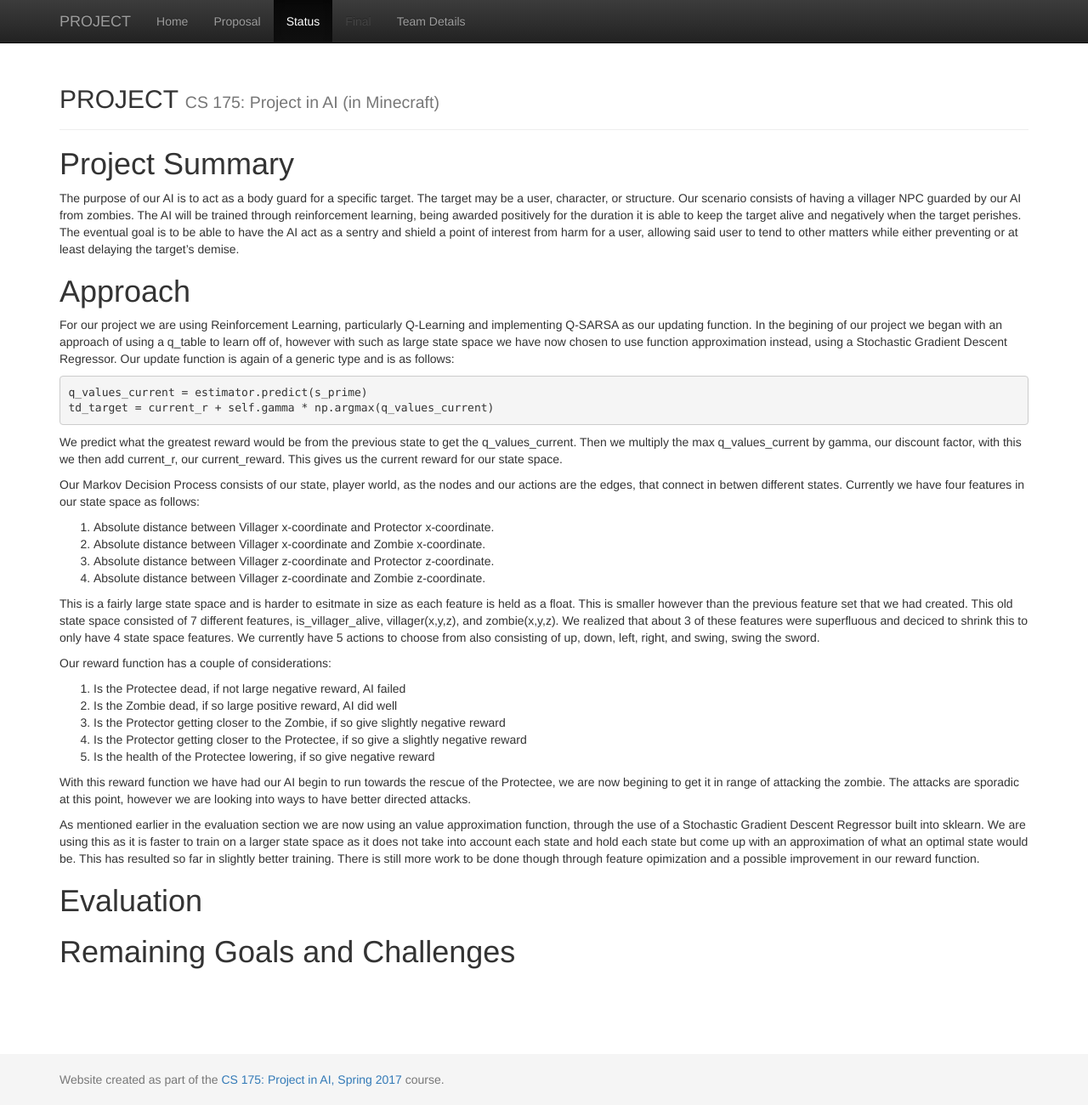
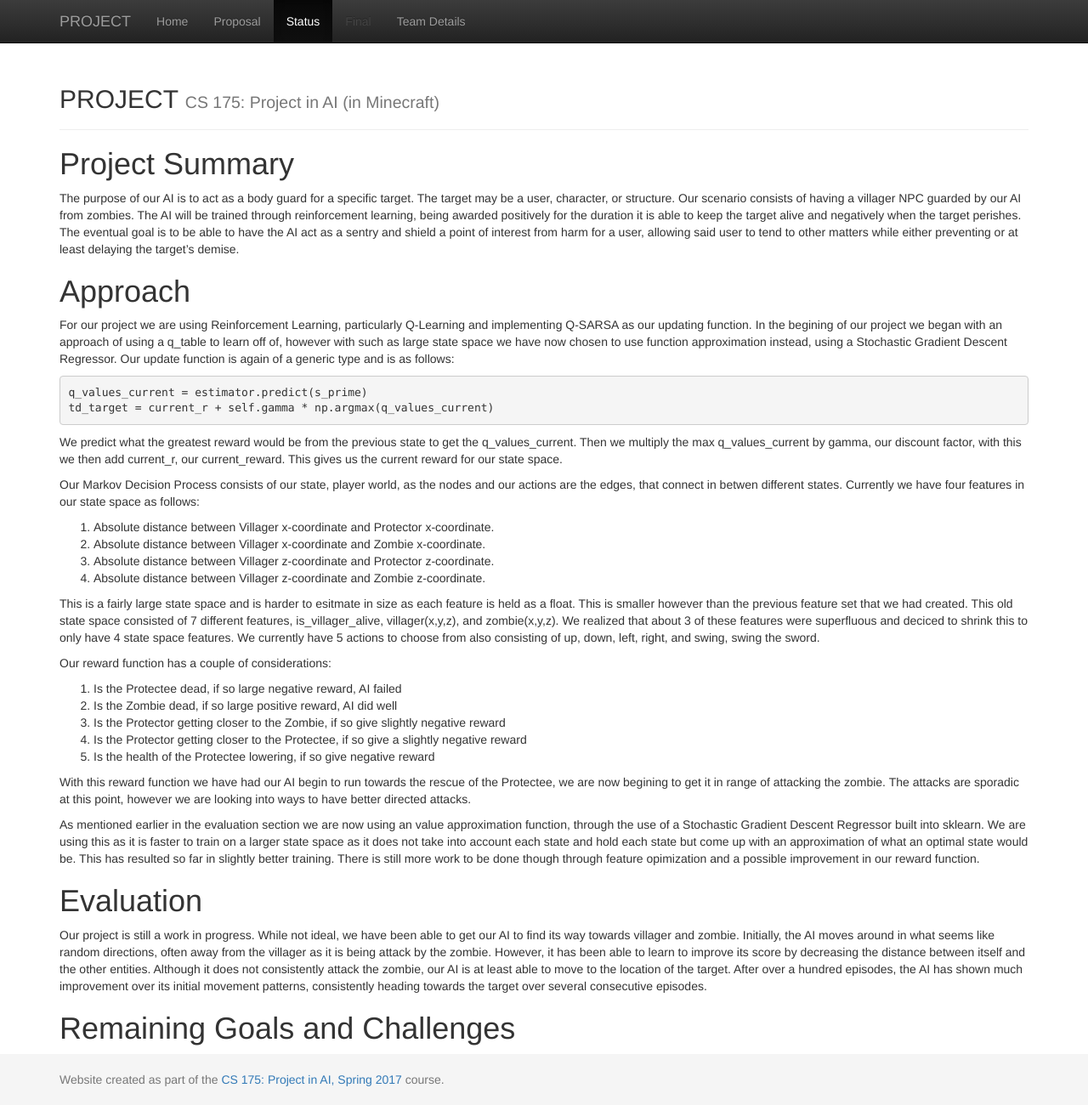
Before and after one commit to Ch0ronomato/QProtector, a Jekyll site: the page built from docs/status.md, in a window 1280 px wide and 1300 px high. Shown: the whole window at 85% size. Built offline with Jekyll 4.4.1, drawn with Linux system fonts in a browser that asks for light colours.

Commit message:
Added a bit to Evaluation

```diff
--- a/docs/status.md
+++ b/docs/status.md
@@ -28,7 +28,7 @@ This old state space consisted of 7 different features, is_villager_alive, villa
 to shrink this to only have 4 state space features. We currently have 5 actions to choose from also consisting of up, down, left, right, and swing, swing the sword.
 
 Our reward function has a couple of considerations:
-1. Is the Protectee dead, if not large negative reward, AI failed
+1. Is the Protectee dead, if so large negative reward, AI failed
 2. Is the Zombie dead, if so large positive reward, AI did well
 3. Is the Protector getting closer to the Zombie, if so give slightly negative reward
 4. Is the Protector getting closer to the Protectee, if so give a slightly negative reward
@@ -42,7 +42,7 @@ We are using this as it is faster to train on a larger state space as it does no
 optimal state would be. This has resulted so far in slightly better training. There is still more work to be done though through feature opimization and a possible improvement in
 our reward function.
 
-
 # Evaluation
+Our project is still a work in progress. While not ideal, we have been able to get our AI to find its way towards villager and zombie. Initially, the AI moves around in what seems like random directions, often away from the villager as it is being attack by the zombie. However, it has been able to learn to improve its score by decreasing the distance between itself and the other entities. Although it does not consistently attack the zombie, our AI is at least able to move to the location of the target. After over a hundred episodes, the AI has shown much improvement over its initial movement patterns, consistently heading towards the target over several consecutive episodes.
 
 # Remaining Goals and Challenges
```
